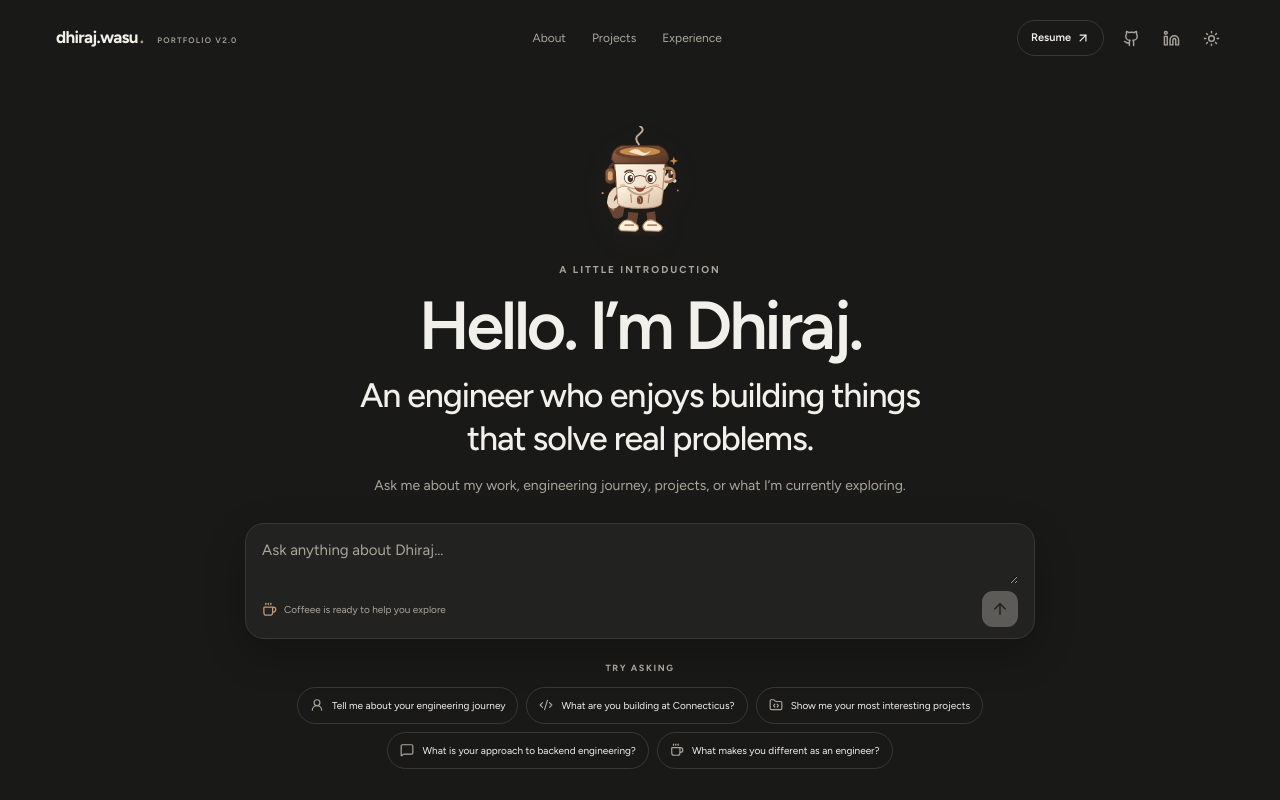
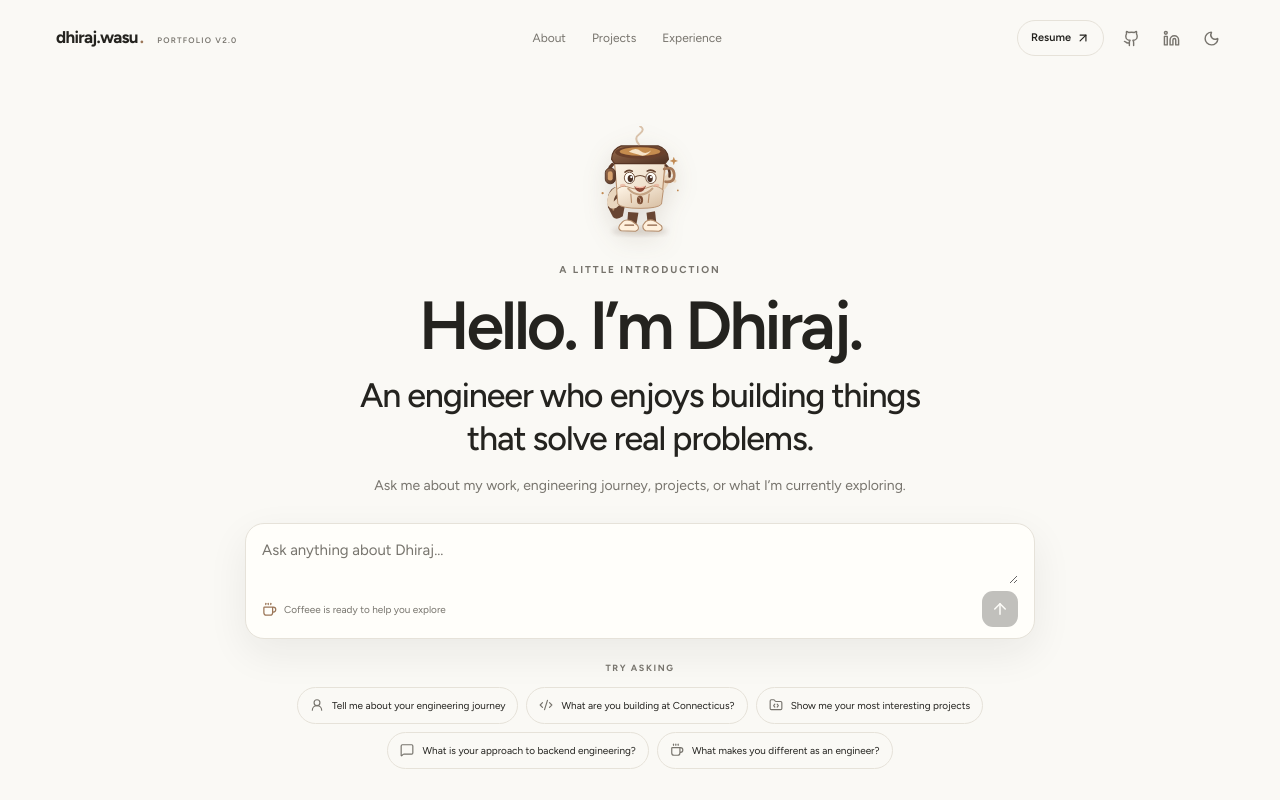
Before and after one commit to dhiraj-wasu/portfolio, a React (Vite) app: page / in a window 1280 px wide. Shown: the top 800 px of the page. Built offline with nearby package versions, Linux system fonts and the light colour scheme.

Commit message:
Use warm light palette as default landing theme

```diff
--- a/src/App.jsx
+++ b/src/App.jsx
@@ -81,7 +81,7 @@ function App() {
   const [theme, setTheme] = useState(() => {
     const storedTheme = localStorage.getItem("theme");
     if (storedTheme) return storedTheme;
-    return "dark";
+    return "light";
   });
   const [sideNavOpen, setSideNavOpen] = useState(false);
 
```
